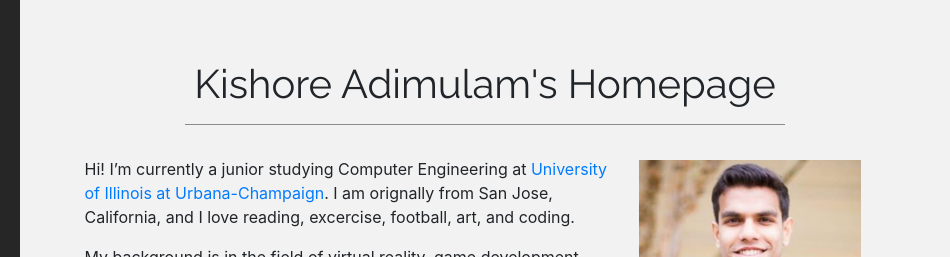
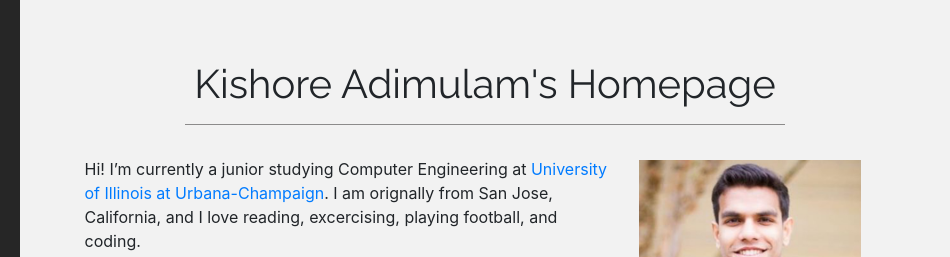
Before and after one commit to kidkishore/kidkishore.github.io, a website: page index.html in a window 1280 px wide. Shown: the top 257 px of the page, 330-1280 px from the left. Drawn offline with Linux system fonts and the light colour scheme.

Commit message:
Update index.html

```diff
--- a/index.html
+++ b/index.html
@@ -64,7 +64,7 @@
                 <div class="row">
                     <div class="col-sm-8 paragraphText">
                         <br>
-                        <p>Hi! I’m currently a junior studying Computer Engineering at <a href="https://ece.illinois.edu/University">University of Illinois at Urbana-Champaign</a>. I am orignally from San Jose, California, and I love reading, excercise, football, art, and coding. </p>
+                        <p>Hi! I’m currently a junior studying Computer Engineering at <a href="https://ece.illinois.edu/University">University of Illinois at Urbana-Champaign</a>. I am orignally from San Jose, California, and I love reading, excercising, playing football, and coding. </p>
                         <p>My background is in the field of virtual reality, game development, and graphic design, but however my current pursuits include full stack web development and machine learning.</p>
                         <p>
                             Through my past research at
```
